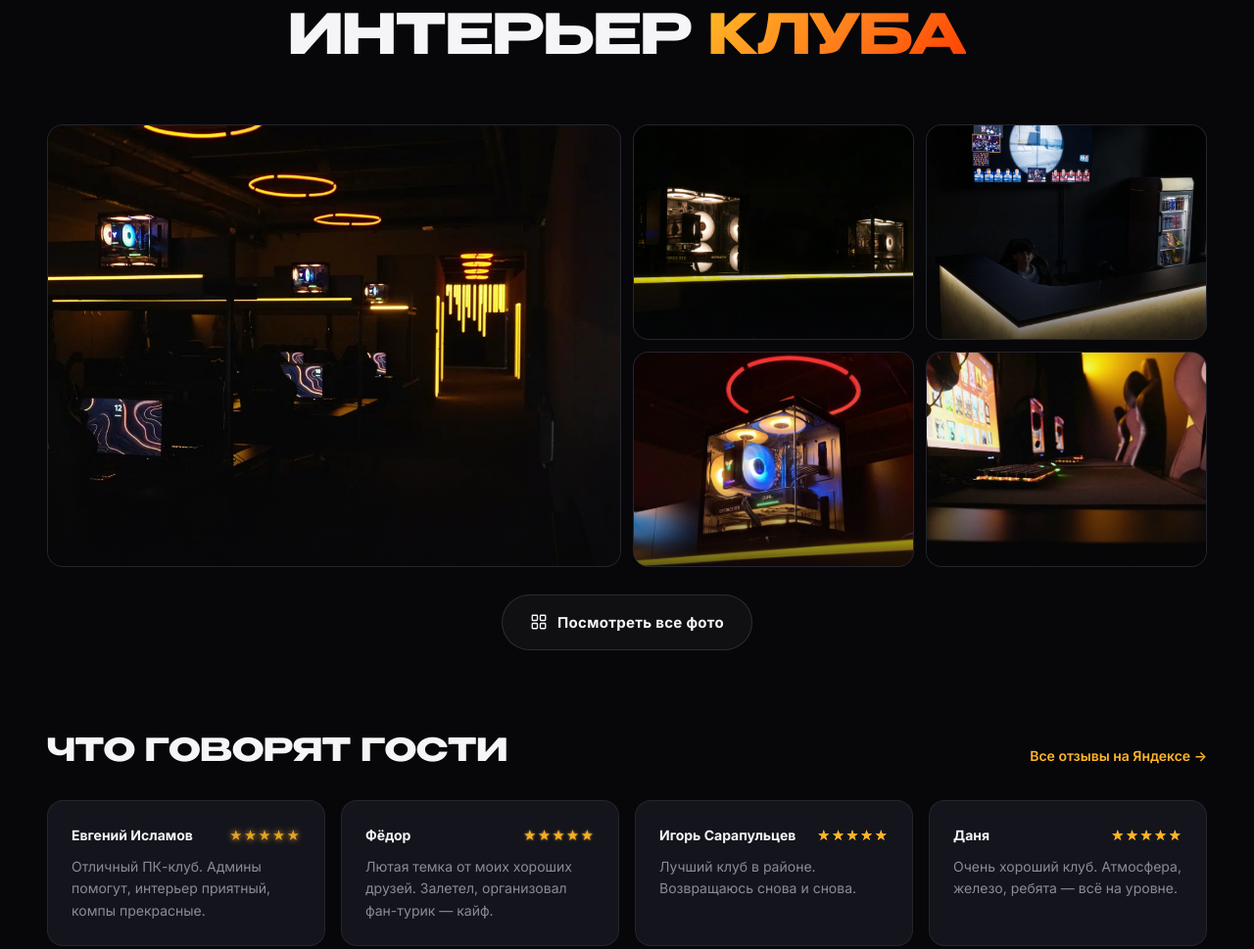
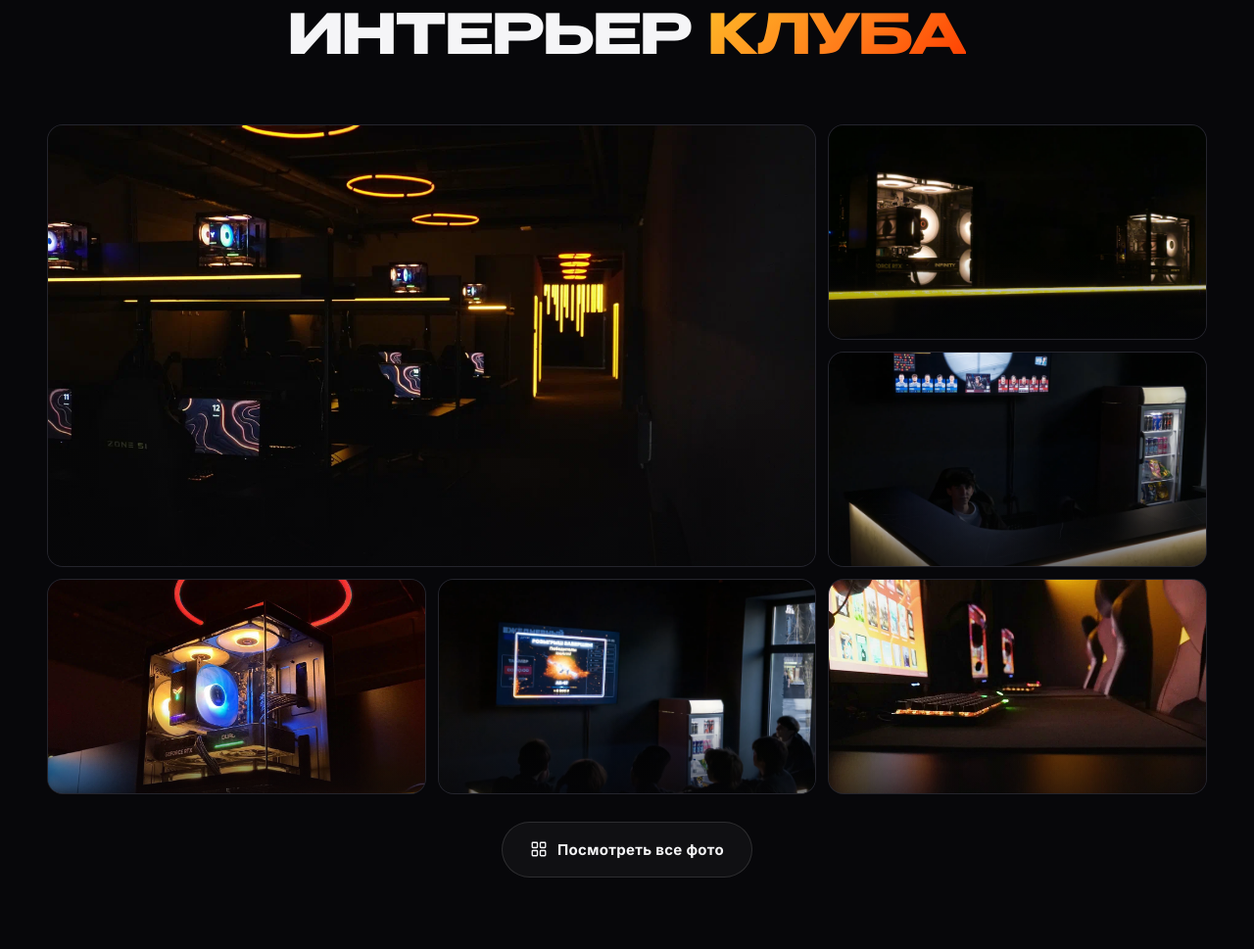
Before and after one commit to alekseydesgn-crypto/force_drop, a plain HTML site: page index.html in a window 1280 px wide. Shown: the part 7360-8329 px from the top of the page at 98% size. Drawn offline with Linux system fonts and the light colour scheme; a web font is replaced by a local one.

Commit message:
gallery: 6 фоток в органичной 3-колоночной сетке
— добавлена 6-я фотка also.webp (экран дропа в зале)
— .gallery: 4 → 3 cols на десктопе. С big 2x2 + 5 одиночных
  получается идеальный квадрат 3×3 без пустых ячеек:
    [BIG  ][1]
    [BIG  ][2]
    [3][4][5]
— массив photos в lightbox обновлён под новый порядок (also на позиции 4)

```diff
--- a/index.html
+++ b/index.html
@@ -579,6 +579,9 @@
         <img src="images/interior/pc.webp" alt="Игровой ПК с RTX"/>
       </button>
       <button type="button" class="gallery__item" data-i="4">
+        <img src="images/interior/also.webp" alt="Экран дропа в зале"/>
+      </button>
+      <button type="button" class="gallery__item" data-i="5">
         <img src="images/interior/low.webp" alt="Атмосфера игрового зала"/>
       </button>
     </div>
--- a/script.js
+++ b/script.js
@@ -161,8 +161,8 @@
     { src: 'images/interior/duo_comp.webp', alt: 'DUO — два игровых ПК' },
     { src: 'images/interior/admin.webp',    alt: 'Стойка администратора' },
     { src: 'images/interior/pc.webp',       alt: 'Игровой ПК с RTX' },
+    { src: 'images/interior/also.webp',     alt: 'Экран дропа в зале' },
     { src: 'images/interior/low.webp',      alt: 'Атмосфера игрового зала' },
-    { src: 'images/interior/also.webp',     alt: 'Дроп на экране' },
     { src: 'images/interior/drop.png',      alt: 'Экран программы дропов' }
   ];
 
--- a/styles.css
+++ b/styles.css
@@ -1091,7 +1091,7 @@ button { font: inherit; color: inherit; }
 /* ========== GALLERY ========== */
 .gallery {
   display: grid;
-  grid-template-columns: repeat(4, 1fr);
+  grid-template-columns: repeat(3, 1fr);
   grid-auto-rows: 220px;
   gap: 12px;
 }
```
